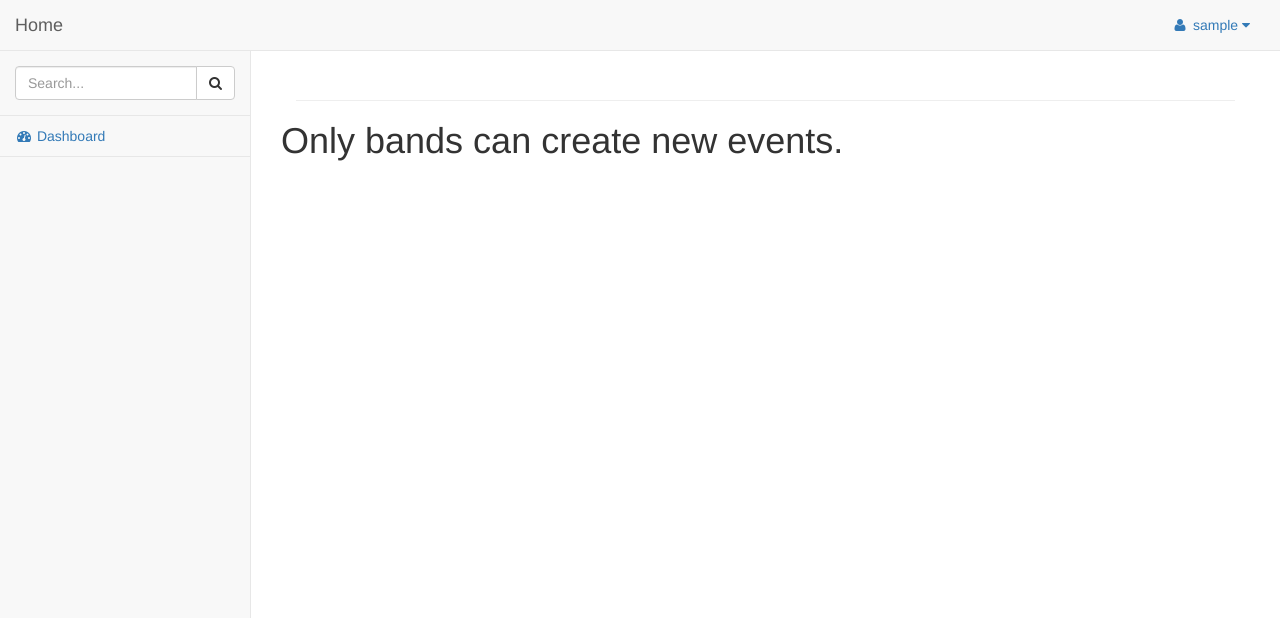
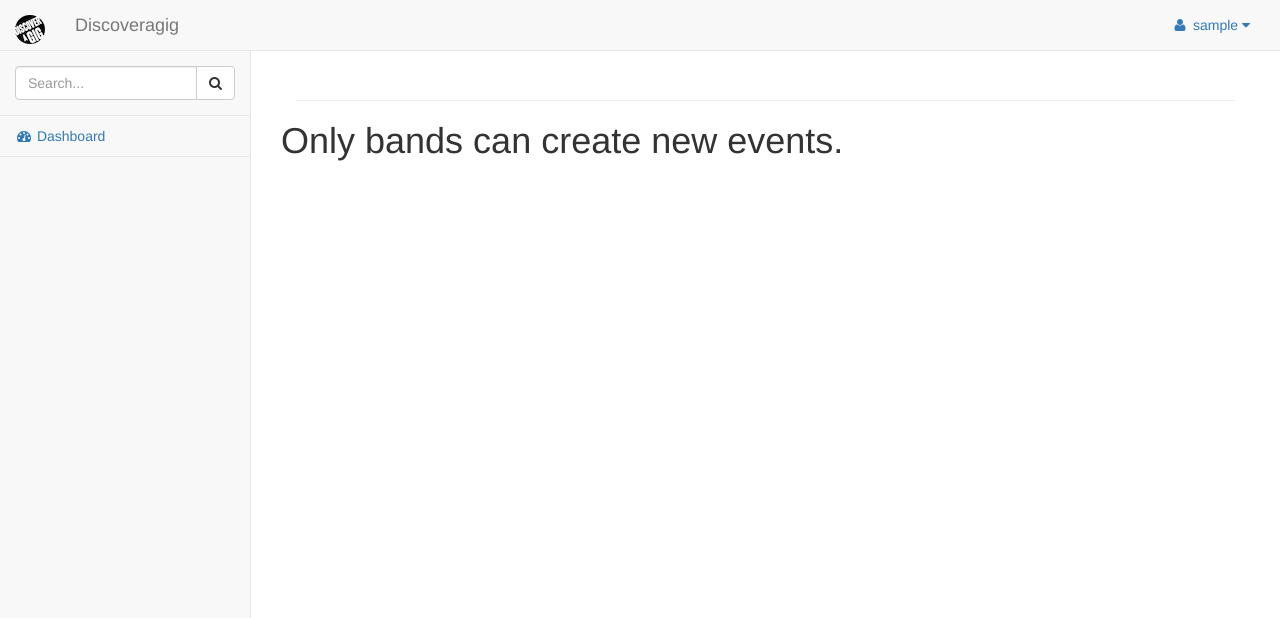
Before and after one commit to jakealdred/discoveragig, a Django app: page /create_event in a window 1280 px wide. Shown: the top 618 px of the page. Run offline with Django 3.2, Linux system fonts and the light colour scheme; the visitor is signed in with stand-in values (Sample User, id 1); some libraries are stand-ins or nearby versions.

Commit message:
Added logo

```diff
--- a/templates/webapp/base.html
+++ b/templates/webapp/base.html
@@ -10,7 +10,7 @@
     <meta name="author" content="">
 
     <title>{% block title %}{% endblock %}</title>
-
+	{% load staticfiles %}
     <!-- Bootstrap Core CSS -->
     <link href="{{STATIC_URL}}css/bootstrap/dist/css/bootstrap.min.css" rel="stylesheet">
 
@@ -40,7 +40,10 @@
 	    <!-- Navigation -->
 	    <nav class="navbar navbar-default navbar-static-top" role="navigation" style="margin-bottom: 0">
 	        <div class="navbar-header">
-	            <a class="navbar-brand" href="{% url 'index' %}">Home</a>
+	            <a class="navbar-brand" href="{% url 'index' %}"><img src="{% static "img/logo.jpg" %}"></a>
+	        </div>
+	        <div class=navbar-header">
+	        	<a class="navbar-brand" href="{% url 'index' %}">Discoveragig</a>
 	        </div>
 	        <!-- /.navbar-header -->
 
```
Also changed, not shown: static/img/logo.jpg (added).
